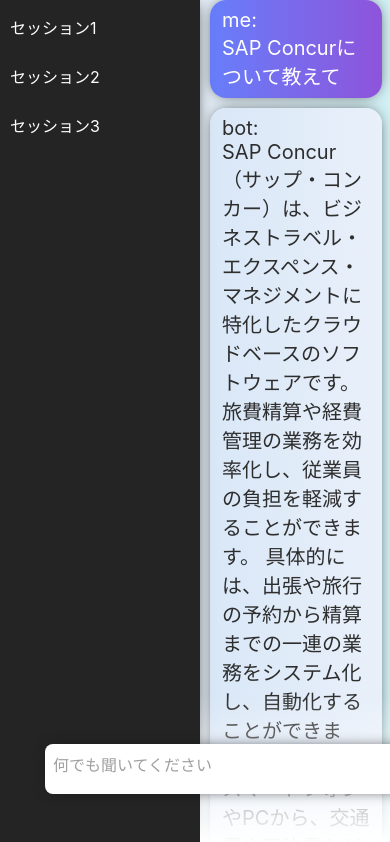
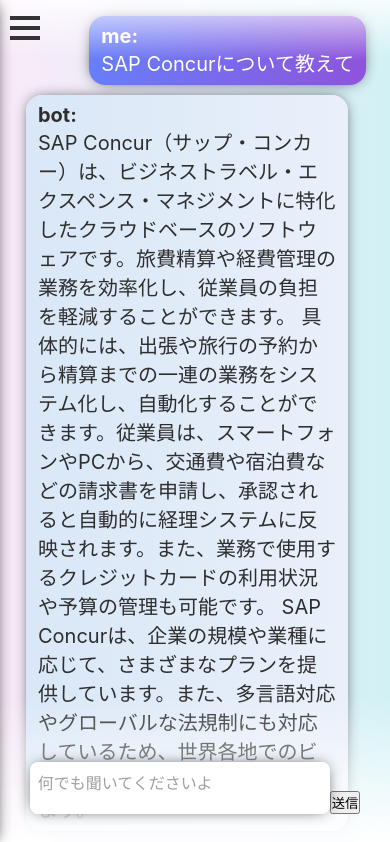
Before and after one commit to MasaakiYagi/my_ChatGPT, a React (Create React App) app: page / in a window 390 px wide. Shown: the top 842 px of the page. Built offline with nearby package versions, Linux system fonts and the light colour scheme.

Commit message:
レイアウト調整。文字入力してctrlenterで送信できるようにした。裏はノータッチ

```diff
--- a/src/App.css
+++ b/src/App.css
@@ -17,3 +17,118 @@
   flex-grow: 1;
   margin-left: 200px;
 }
+
+/* wrapper要素のスタイル */
+.wrapper {
+  display: flex;
+  height: 100%;
+  flex-direction: row;
+  overflow: hidden;
+}
+
+/* サイドバーのスタイル */
+.sidebar-container {
+  position: fixed;
+  top: 0;
+  left: 0;
+  bottom: 0;
+  width: 250px;
+  background-color: #272727;
+  overflow-y: auto;
+  box-shadow: 0px 0px 15px -5px #171717;
+  z-index: 4;
+}
+
+/* メインコンテンツのスタイル */
+.contents-container {
+  flex: 1;
+  height: 100%;
+  overflow-y: auto;
+  margin-left: 250px;
+}
+
+/* ハンバーガーメニューのスタイル */
+.hamburger-menu {
+  display: none;
+  position: fixed;
+  top: 10px;
+  left: 10px;
+  z-index: 5;
+  background-color: transparent;
+  border: none;
+}
+
+/* ハンバーガーメニューのバーのスタイル */
+.bar {
+  display: block;
+  width: 30px;
+  height: 4px;
+  margin: 6px 0;
+  background-color: #333;
+  transition: 0.3s;
+}
+
+/* オーバーレイのスタイル */
+.overlay {
+  display: none;
+}
+
+/* モバイルサイズのときのサイドバーとハンバーガーメニューのスタイル */
+@media (max-width: 768px) {
+  .sidebar-container {
+    /* position: absolute; */
+    top: 0;
+    left: -250px;
+    bottom: 0;
+    width: 250px;
+    /* background-color: #ccc; */
+    transition: left 0.3s ease-out;
+  }
+
+  .contents-container {
+    margin-left: 0;
+  }
+
+  .hamburger-menu {
+    display: block;
+    transition: left 0.3s ease-out;
+  }
+
+  /* オーバーレイのスタイル */
+  .overlay {
+    display: block;
+    position: fixed;
+    background-image: linear-gradient(180deg, rgba(255, 255, 255, 1), rgba(255, 255, 255, 0.99) 0%, rgba(255, 255, 255, 0.82) 0%, rgba(255, 255, 255, 0));
+    height: 60px;
+    width: 100%;
+    z-index: 3;
+    transition: 0.3s;
+  }
+
+  /* ハンバーガーメニューがクリックされたときのサイドバーの表示位置のスタイル */
+  .sidebar-container.open {
+    left: 0;
+  }
+
+  /* ハンバーガーメニューのスタイル */
+  .hamburger-menu.open {
+    left: 260px;
+  }
+  .bar.open:first-child {
+    transform: rotate(45deg) translate(6px, 8px);
+  }
+
+  .bar.open:nth-child(2) {
+    opacity: 0;
+  }
+
+  .bar.open:last-child {
+    transform: rotate(-45deg) translate(6px, -8px);
+  }
+
+  .overlay.open {
+    display: block;
+    height: 100%;
+    width: 100%;
+  }
+}
--- a/src/App.js
+++ b/src/App.js
@@ -2,17 +2,35 @@
 import { BrowserRouter as Router, Routes, Route, Link } from "react-router-dom";
 import Chat from "./features/chat/Chat";
 import Sidebar from "./features/sidebar/Sidebar";
+import { useState } from "react";
 
 function App() {
+  const [isSidebarOpen, setIsSidebarOpen] = useState(false);
+
+  const handleHamburgerClick = () => {
+    setIsSidebarOpen(!isSidebarOpen);
+  };
+
   return (
     <Router>
-      <div className="app-container">
-        <Sidebar></Sidebar>
-        <div className="route-container">
+      <div className="wrapper">
+        <div className={`sidebar-container ${isSidebarOpen ? "open" : ""}`}>
+          <Sidebar></Sidebar>
+        </div>
+        <div className="contents-container">
           <Routes>
             <Route path="/" element={<Chat></Chat>}></Route>
           </Routes>
         </div>
+        <button
+          className={`hamburger-menu ${isSidebarOpen ? "open" : ""}`}
+          onClick={handleHamburgerClick}
+        >
+          <span className={`bar ${isSidebarOpen ? "open" : ""}`}></span>
+          <span className={`bar ${isSidebarOpen ? "open" : ""}`}></span>
+          <span className={`bar ${isSidebarOpen ? "open" : ""}`}></span>
+        </button>
+        <div className={`overlay ${isSidebarOpen ? "open" : ""}`}></div>
       </div>
     </Router>
   );
--- a/src/features/chat/Chat.css
+++ b/src/features/chat/Chat.css
@@ -1,5 +1,4 @@
 .chat-container {
-    /* height: 100vh; */
     max-width: 1000px;
     width: 100%;
     display: flex;
@@ -7,13 +6,12 @@
     justify-content: center;
     align-items: center;
     margin: 0 auto; /* 左右中央に配置 */
-    /* padding: 16px; */
+    padding: 16px;
     flex-grow: 1;
   }
 
   .message {
-    max-width: 600px;
-    /* width: 90%; */
+    max-width: 90%;
     margin: 0 8px 10px 10px;
     padding: 8px 12px;
     border-radius: 16px;
@@ -35,7 +33,7 @@
   }
 
   .bottom-gap {
-    height: 150px;
+    height: 120px;
     width: 100%;
   }
 
@@ -43,20 +41,26 @@
     position: fixed;
     height: auto;
     bottom: 0;
-    width: calc(100% - 200px);
+    padding-bottom: 30px;
+    width: inherit;
     height: 150px;
     /* background-color: black; */
     display: flex;
     justify-content: center;
-    align-items: center;
+    align-items: end;
     background-image: linear-gradient(0deg, rgba(255, 255, 255, 1), rgba(255, 255, 255, 0));
+    z-index: 1;
   }
 
+  form {
+    width: 100%;
+  }
   textarea {
-    min-width: 500px;
-  width: 80%;
-  height: 50px;
+    min-width: 300px;
+    width: 60%;
+    max-height: 400px;
     padding: 8px;
+    bottom: 60px;
     border-radius: 8px;
     border: none;
     font-size: 16px;
@@ -64,6 +68,7 @@
     overflow: hidden;
     transition: height 0.3s ease-in-out;
     box-shadow: 0px 0px 15px -5px #171717;
+    z-index: 2;
   }
 
 textarea:focus {
--- a/src/features/chat/Chat.js
+++ b/src/features/chat/Chat.js
@@ -1,8 +1,11 @@
-import React, { useEffect, useState } from "react";
+import React, { useEffect, useRef, useState } from "react";
 import "./Chat.css";
 
 export const Chat = () => {
   const [messages, setMessages] = useState([]);
+  const [height, setHeight] = useState(0);
+  const [value, setValue] = useState("");
+  const textAreaRef = useRef(null);
 
   useEffect(() => {
     // 直近10やり取りの読み取り
@@ -51,21 +54,62 @@
     ]);
   }, []);
 
+  useEffect(() => {
+    if (textAreaRef.current) {
+      setHeight(0); // テキストエリアの高さを初期値に戻す
+    }
+  }, [value]);
+
+  useEffect(() => {
+    // 高さが初期値の場合にscrollHeightを高さに設定する
+    if (!height && textAreaRef.current) {
+      setHeight(textAreaRef.current.scrollHeight);
+    }
+  }, [height]);
+
+  const handleChangeValue = (value) => {
+    setValue(value);
+  };
+
+  const handleSubmit = (e) => {
+    e.preventDefault();
+    console.log("Submit:", value);
+    setValue("");
+    // テキスト送信処理を実装する
+  };
+
+  const handleKeyDown = (e) => {
+    if (
+      (window.navigator.platform.match("Mac") ? e.metaKey : e.ctrlKey) &&
+      e.keyCode === 13
+    ) {
+      handleSubmit(e);
+    }
+  };
+
   return (
     <div className="chat-container">
       {messages.map((message, index) => (
         <div key={index} className={`message ${message.who}`}>
-          <p>{message.who + ":"}</p>
+          <p>
+            <strong>{message.who + ":"}</strong>
+          </p>
           <p>{message.message}</p>
         </div>
       ))}
       <div className="bottom-gap"></div>
-      <div className="sendmessage-container">
+      <form className="sendmessage-container" onSubmit={handleSubmit}>
         <textarea
           id="input-field"
-          placeholder="何でも聞いてください"
+          placeholder="何でも聞いてくださいよ"
+          value={value}
+          ref={textAreaRef}
+          onChange={(evt) => handleChangeValue(evt.target.value)}
+          onKeyDown={handleKeyDown}
+          style={{ height: height ? `${height}px` : "auto" }}
         ></textarea>
-      </div>
+        <button type="submit">送信</button>
+      </form>
     </div>
   );
 };
--- a/src/features/sidebar/Sidebar.css
+++ b/src/features/sidebar/Sidebar.css
@@ -1,9 +1,5 @@
-.sidebar-container {
-    width: 200px;
-    height: 100vh;
-    background-color: #242424;
-    position: fixed;
-    box-shadow: 0px 0px 15px -5px #171717;
+.sidebar {
+    width: 100%;
   }
 
   ul {
--- a/src/features/sidebar/Sidebar.js
+++ b/src/features/sidebar/Sidebar.js
@@ -3,7 +3,7 @@
 
 export const Sidebar = () => {
   return (
-    <div className="sidebar-container">
+    <div className="sidebar">
       <ul>
         <li>
           <a href="/">セッション1</a>
```
Lines whose indentation alone changed are shown as unchanged.
